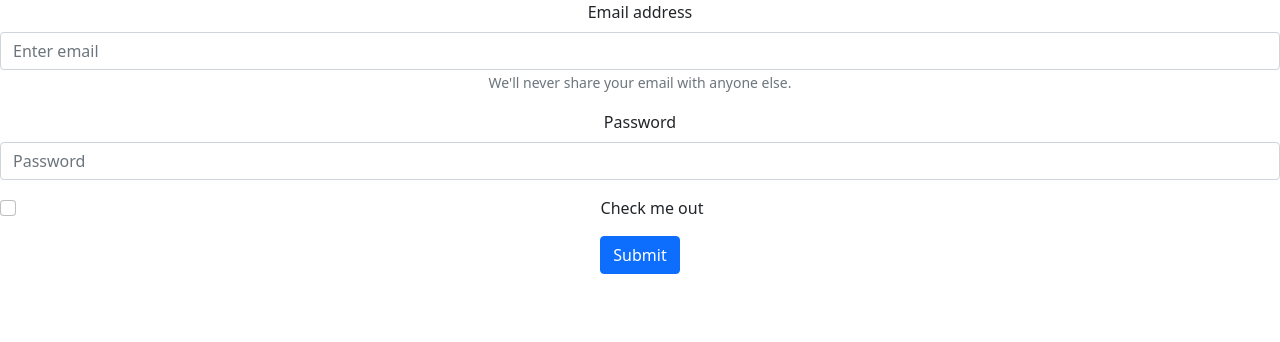
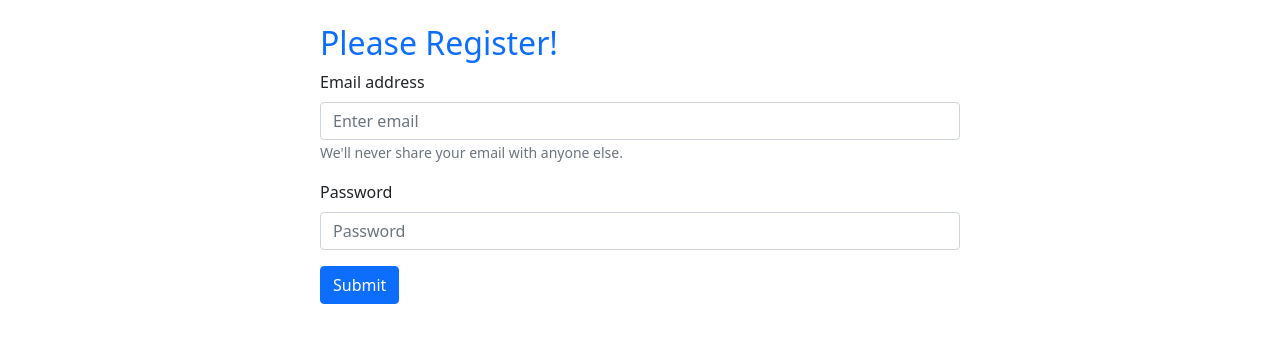
Before and after one commit to MehruzSaif/email-password-authentication-firebase, a React (Create React App) app: page / in a window 1280 px wide. Shown: the top 342 px of the page. Built offline with nearby package versions, Linux system fonts and the light colour scheme.

Commit message:
added bootstrap form and added e.handle

```diff
--- a/src/App.css
+++ b/src/App.css
@@ -1,7 +1,3 @@
-.App {
-  text-align: center;
-}
-
 .App-logo {
   height: 40vmin;
   pointer-events: none;
--- a/src/App.js
+++ b/src/App.js
@@ -22,12 +22,14 @@ function App() {
   }
 
   return (
-    <div className="App">
+    <div>
+      <div className='registration w-50 mx-auto mt-4'>
+        <h2 className='text-primary'>Please Register!</h2>
 
-      <Form>
+        <Form onSubmit={handleFromSubmit}>
           <Form.Group className="mb-3" controlId="formBasicEmail">
             <Form.Label>Email address</Form.Label>
-          <Form.Control type="email" placeholder="Enter email" />
+            <Form.Control onBlur={handleEmailBlur} type="email" placeholder="Enter email" />
             <Form.Text className="text-muted">
               We'll never share your email with anyone else.
             </Form.Text>
@@ -35,10 +37,9 @@ function App() {
 
           <Form.Group className="mb-3" controlId="formBasicPassword">
             <Form.Label>Password</Form.Label>
-          <Form.Control type="password" placeholder="Password" />
+            <Form.Control onBlur={handlePasswordBlur} type="password" placeholder="Password" />
           </Form.Group>
           <Form.Group className="mb-3" controlId="formBasicCheckbox">
-          <Form.Check type="checkbox" label="Check me out" />
           </Form.Group>
           <Button variant="primary" type="submit">
             Submit
@@ -46,6 +47,7 @@ function App() {
         </Form>
 
       </div>
+    </div>
   );
 }
 
```
Lines whose indentation alone changed are shown as unchanged.
